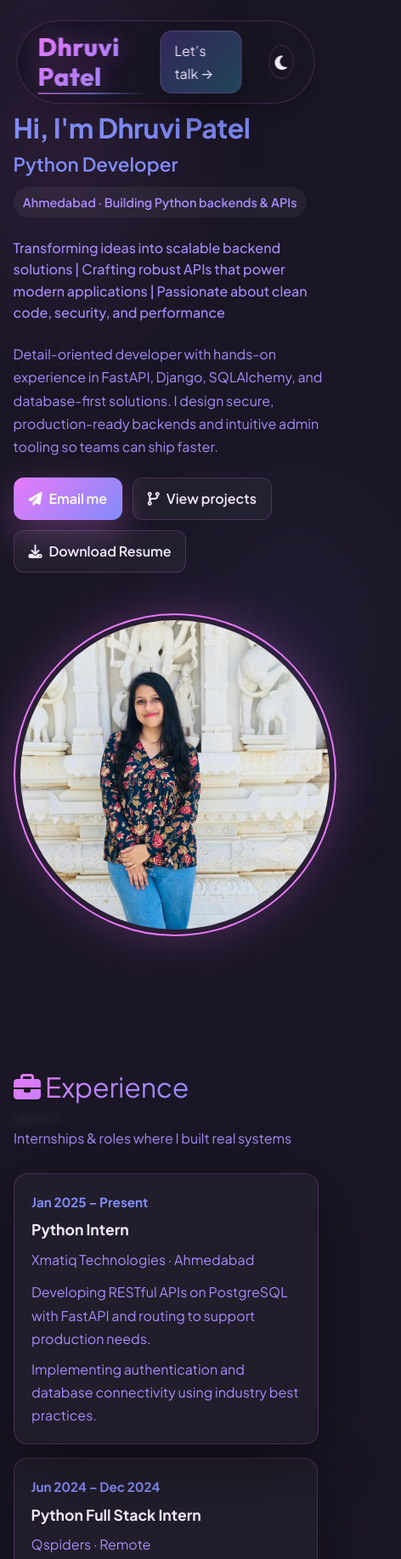
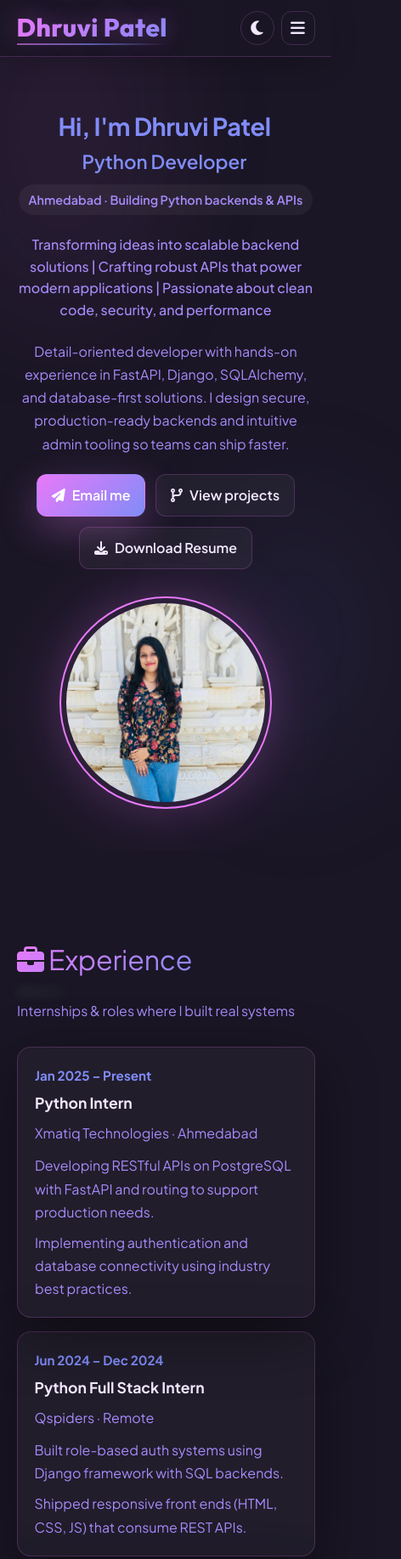
Before and after one commit to pateldhruvi08/portfolio, a website: page index.html in a window 390 px wide. Shown: the top 1835 px of the page at 85% size, 472 px wide, since content can reach past the window. Drawn offline with nearby package versions, Linux system fonts and the light colour scheme.

Commit message:
Updated index.html to match portfolio.html and fixed text links

```diff
--- a/index.html
+++ b/index.html
@@ -916,7 +916,169 @@
             gap: 1rem;
         }
 
-        /* Mobile media query removed as it is now default */
+        /* Responsive Design */
+        @media (max-width: 1024px) {
+            .hero {
+                grid-template-columns: 1fr;
+                text-align: center;
+                gap: 2rem;
+                padding-top: 120px;
+            }
+
+            .hero-actions {
+                justify-content: center;
+            }
+
+            .hero-location {
+                margin: 0 auto 1.4rem;
+            }
+
+            .profile-summary,
+            .hero p {
+                margin-left: auto;
+                margin-right: auto;
+            }
+
+            .contact {
+                grid-template-columns: 1fr;
+            }
+
+            .meta {
+                grid-template-columns: repeat(3, 1fr);
+            }
+        }
+
+        /* Nav Actions (Theme Toggle + Hamburger) */
+        .nav-actions {
+            display: flex;
+            align-items: center;
+            gap: 0.5rem;
+        }
+
+        .hamburger {
+            display: none;
+            background: transparent;
+            border: 1px solid var(--border);
+            color: var(--text);
+            width: 40px;
+            height: 40px;
+            border-radius: 12px;
+            align-items: center;
+            justify-content: center;
+            cursor: pointer;
+            font-size: 1.2rem;
+        }
+
+        @media (max-width: 768px) {
+
+            /* Mobile Navigation Refactor */
+            nav {
+                width: 100%;
+                max-width: 100%;
+                top: 0;
+                left: 0;
+                transform: none;
+                border-radius: 0;
+                border: none;
+                border-bottom: 1px solid var(--border);
+                background: var(--nav-bg);
+                padding: 0.8rem 1rem;
+            }
+
+            .nav-inner {
+                display: flex;
+                flex-wrap: wrap;
+                align-items: center;
+                justify-content: space-between;
+                padding: 0;
+            }
+
+            .hamburger {
+                display: flex;
+            }
+
+            /* Navigation Links - Hidden by Default on Mobile */
+            .nav-links {
+                width: 100%;
+                flex-direction: column;
+                gap: 0.5rem;
+                background: var(--surface);
+                border-top: 1px solid var(--border);
+                padding: 1rem 0;
+                margin-top: 1rem;
+                border-radius: 0 0 16px 16px;
+
+                /* Transition Setup */
+                display: none;
+                /* JS will toggle this to flex */
+                opacity: 0;
+                transform: translateY(-10px);
+                transition: all 0.3s ease;
+            }
+
+            .nav-links.mobile-visible {
+                display: flex;
+                opacity: 1;
+                transform: translateY(0);
+            }
+
+            .nav-links a {
+                width: 100%;
+                text-align: center;
+                padding: 0.8rem;
+                border-radius: 8px;
+            }
+
+            /* Hide CTA button on mobile */
+            .nav-cta {
+                display: none;
+            }
+
+            /* Adjust Hero Padding */
+            .hero {
+                padding-top: 140px;
+                grid-template-columns: 1fr;
+                text-align: center;
+            }
+
+            h1 {
+                font-size: 2.5rem;
+            }
+
+            .hero-title {
+                font-size: 1.8rem;
+            }
+
+            .portrait {
+                width: 250px;
+                height: 250px;
+                margin: 0 auto;
+            }
+
+            .meta {
+                grid-template-columns: 1fr;
+                gap: 1rem;
+            }
+
+            .section-header {
+                flex-direction: column;
+                align-items: flex-start;
+                gap: 0.5rem;
+            }
+
+            .project-header-row {
+                flex-direction: column;
+                gap: 0.5rem;
+            }
+
+            .more-detail-link {
+                align-self: flex-start;
+            }
+
+            .container {
+                width: 90vw;
+            }
+        }
 
         .btn-submit {
             width: 100%;
@@ -1086,7 +1248,10 @@
                 <li><a href="#contact">Contact</a></li>
             </ul>
             <a class="nav-cta" href="#contact">Let’s talk →</a>
-            <button class="theme-toggle" aria-label="Toggle Theme"><i class="fas fa-moon"></i></button>
+            <div class="nav-actions">
+                <button class="theme-toggle" aria-label="Toggle Theme"><i class="fas fa-moon"></i></button>
+                <button class="hamburger" aria-label="Toggle Menu"><i class="fas fa-bars"></i></button>
+            </div>
         </div>
     </nav>
 
@@ -1523,6 +1688,35 @@
                     localStorage.setItem('theme', 'dark');
                 }
             });
+
+            // Hamburger Menu Logic
+            const hamburger = document.querySelector('.hamburger');
+            const navLinksContainer = document.querySelector('.nav-links');
+            const hamburgerIcon = hamburger.querySelector('i');
+
+            if (hamburger && navLinksContainer) {
+                hamburger.addEventListener('click', () => {
+                    navLinksContainer.classList.toggle('mobile-visible');
+
+                    // Toggle Icon
+                    if (navLinksContainer.classList.contains('mobile-visible')) {
+                        hamburgerIcon.classList.remove('fa-bars');
+                        hamburgerIcon.classList.add('fa-times');
+                    } else {
+                        hamburgerIcon.classList.remove('fa-times');
+                        hamburgerIcon.classList.add('fa-bars');
+                    }
+                });
+
+                // Close menu when a link is clicked
+                document.querySelectorAll('.nav-links a').forEach(link => {
+                    link.addEventListener('click', () => {
+                        navLinksContainer.classList.remove('mobile-visible');
+                        hamburgerIcon.classList.remove('fa-times');
+                        hamburgerIcon.classList.add('fa-bars');
+                    });
+                });
+            }
         });
     </script>
 </body>
```
Also changed, not shown: project-details.html (+1 -1 lines).
